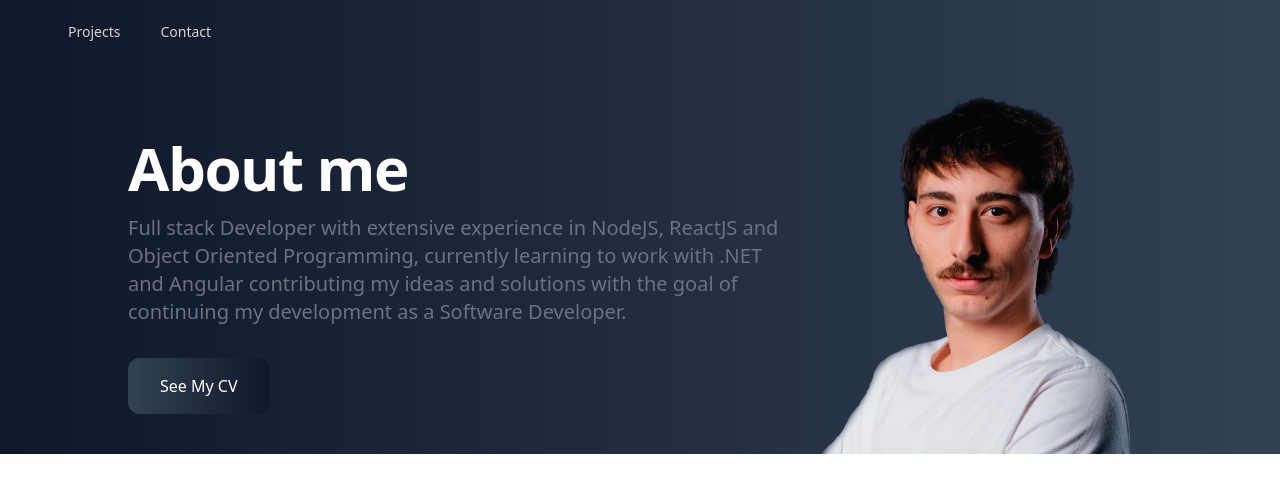
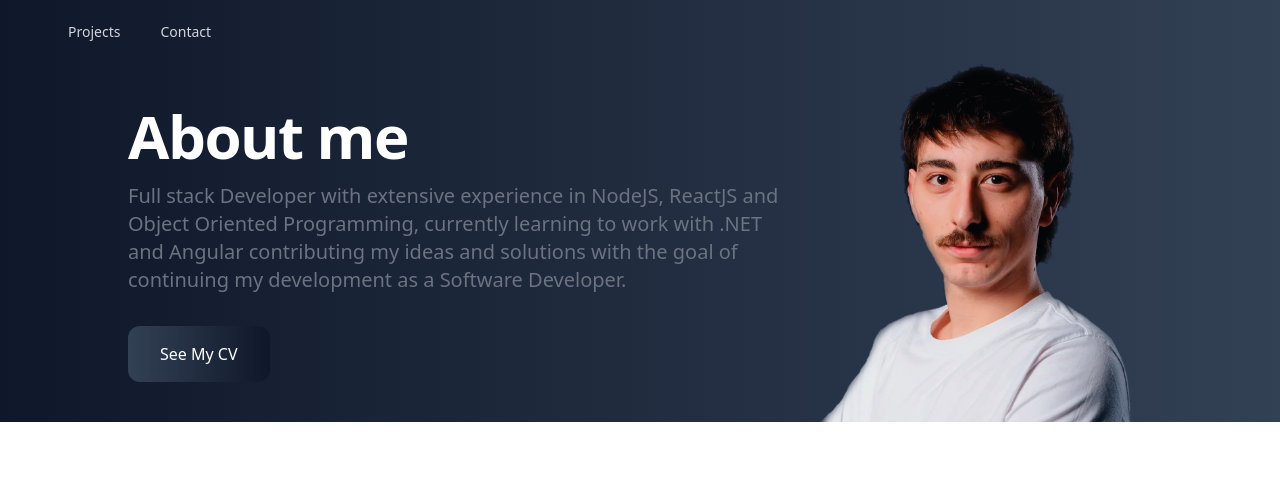
Before and after one commit to Juancapp/juancapp.github.io, a React (Vite) app: page / in a window 1280 px wide. Shown: the top 504 px of the page. Built offline with nearby package versions, Linux system fonts and the light colour scheme.

Commit message:
Update Presentation.tsx
delete padding

```diff
--- a/src/Components/Presentation/Presentation.tsx
+++ b/src/Components/Presentation/Presentation.tsx
@@ -3,7 +3,7 @@
 const Presentation = () => {
   return (
     <section
-      className="bg-gradient-to-r from-slate-900 to-slate-700 relative mb-10 md:mb-0 w-full flex justify-between pt-8 px-10 lg:px-32 gap-70 pb-10 lg:pb-0 items-end"
+      className="bg-gradient-to-r from-slate-900 to-slate-700 relative mb-10 md:mb-0 w-full flex justify-between px-10 lg:px-32 gap-70 pb-10 lg:pb-0 items-end"
       id="presentation"
     >
       <div>
```
